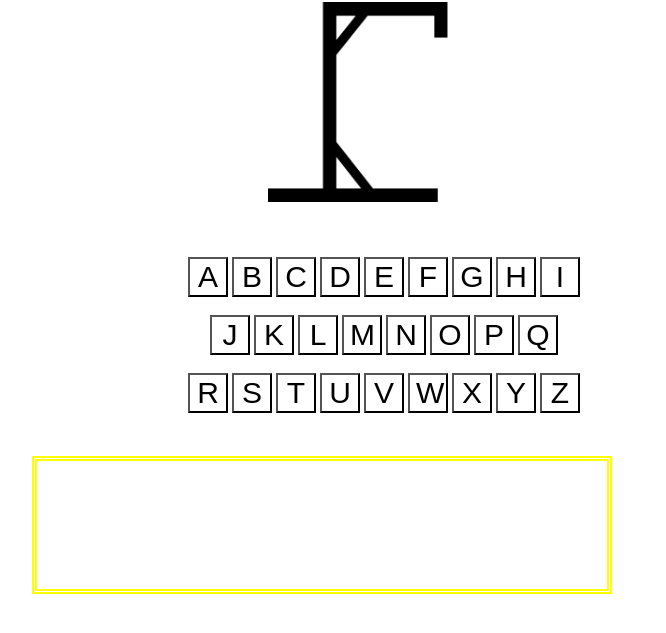
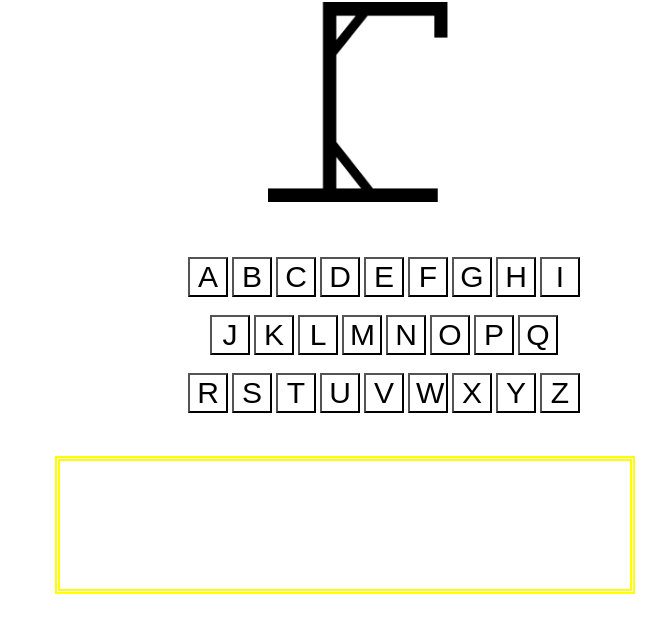
Before and after one commit to Leo2010github/Hangman, a plain HTML site: page Hangman.html in a window 1280 px wide. Shown: the part 135-768 px from the top of the page, without its empty margins (256-922 px from the left). Drawn offline with Linux system fonts and the light colour scheme.

Commit message:
Add files via upload

```diff
--- a/Hangman.css
+++ b/Hangman.css
@@ -9,7 +9,7 @@ body{
     border-style: double;
     border-color: yellow;
     width: 570px;
-    margin-left: 280px;
+    margin-left: 24%;
     height: 128px;
 }
 .HEJEt{
```
